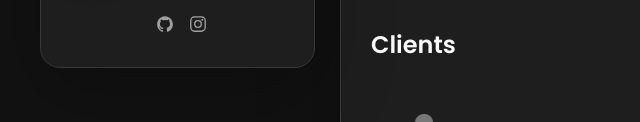
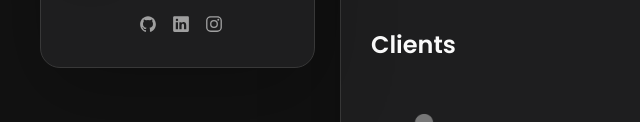
Before and after one commit to satishdangeti10/satish_dangeti_portifolio_final, a plain HTML site: page index.html in a window 1280 px wide. Shown: the part 830-952 px from the top of the page, 0-640 px from the left. Drawn offline with nearby package versions, Linux system fonts and the light colour scheme.

Commit message:
linkedln

```diff
--- a/index.html
+++ b/index.html
@@ -141,6 +141,11 @@ Feel free to edit the HTML and CSS to make it your own. You can also check the R
           <li class="social-item">
             <a href="https://github.com/satishdangeti10" class="social-link" target="_blank">
               <ion-icon name="logo-github"></ion-icon>
+            </a>
+          </li>
+          <li class="social-item">
+            <a href="https://www.linkedin.com/in/satish-dangeti-8977a5161/" class="social-link" target="_blank">
+              <ion-icon name="logo-linkedin"></ion-icon>
             </a>
           </li>
 
```
